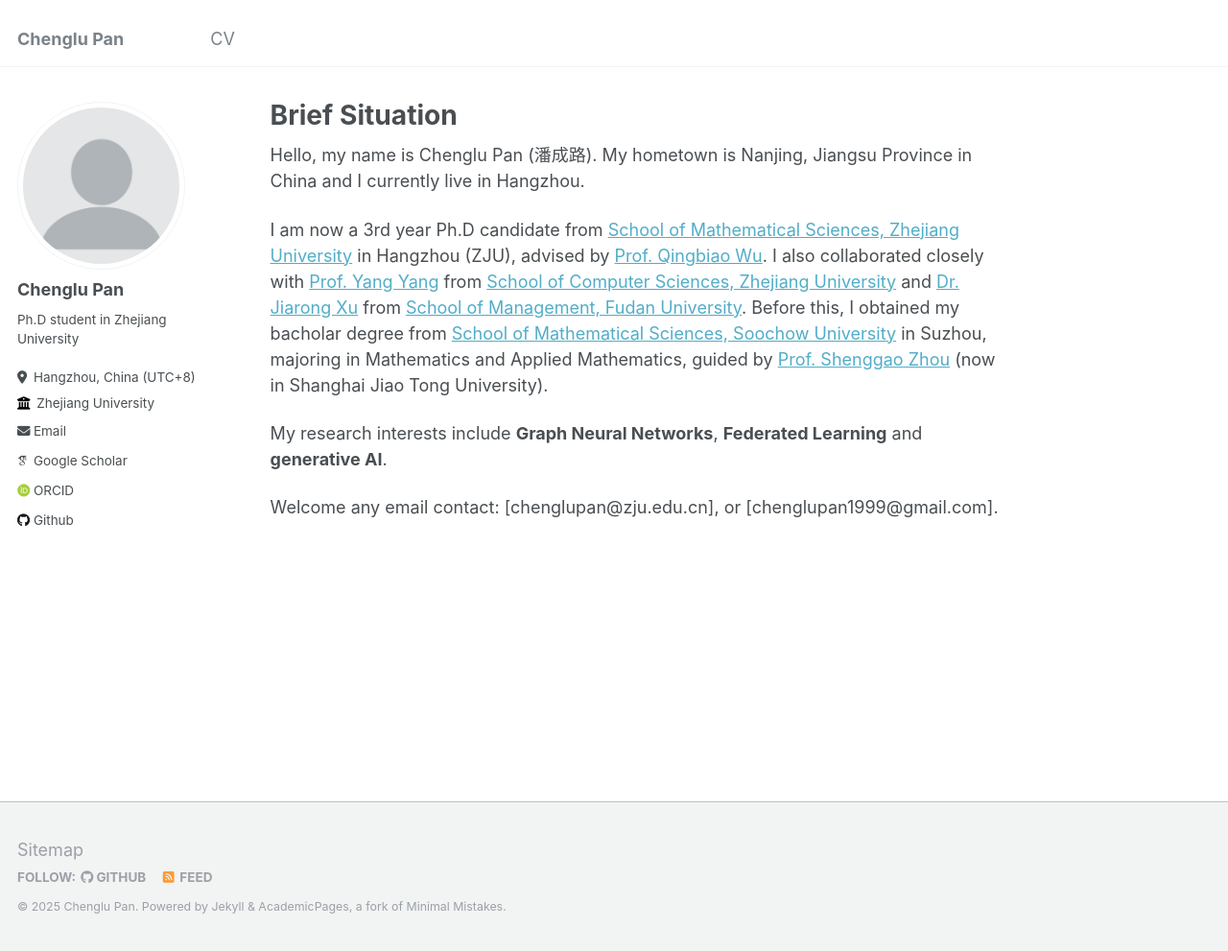
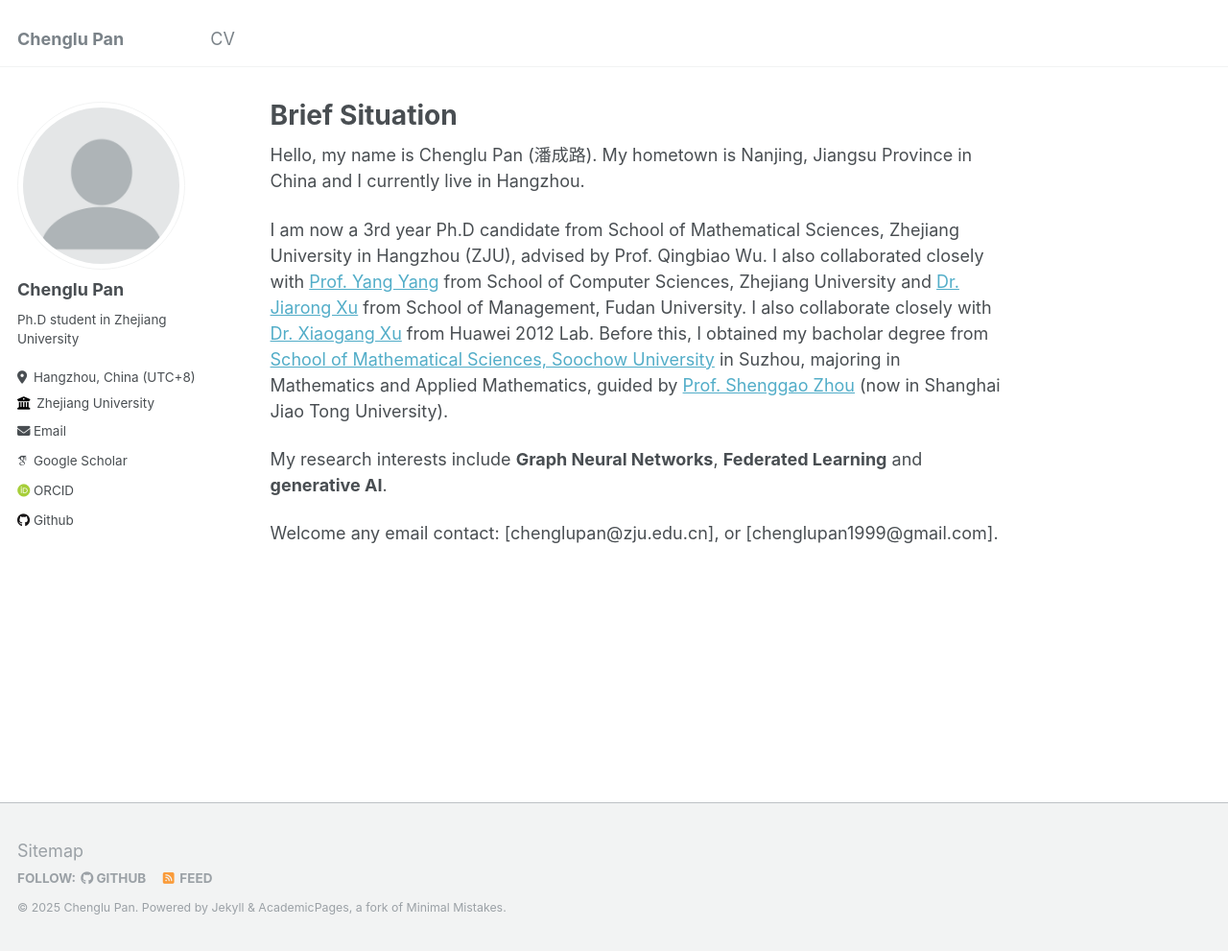
Before and after one commit to Chenglu0426/Chenglu0426.github.io, a Jekyll site: the page built from _pages/about.md, in a window 1280 px wide and 991 px high. Shown: the whole window at 96% size. Built offline with Jekyll 4.4.1, drawn with Linux system fonts in a browser that asks for light colours; some web fonts are replaced.

Commit message:
Update about.md

```diff
--- a/_pages/about.md
+++ b/_pages/about.md
@@ -9,7 +9,7 @@ redirect_from:
 
 Hello, my name is Chenglu Pan (潘成路). My hometown is Nanjing, Jiangsu Province in China and I currently live in Hangzhou.
 
-I am now a 3rd year Ph.D candidate from [School of Mathematical Sciences, Zhejiang University](www.math.zju.edu.cn) in Hangzhou (ZJU), advised by [Prof. Qingbiao Wu](https://person.zju.edu.cn/en/0085412). I also collaborated closely with [Prof. Yang Yang](https://yangy.org) from [School of Computer Sciences, Zhejiang University](http://www.cs.zju.edu.cn/csen/) and [Dr. Jiarong Xu](https://galina0217.github.io) from [School of Management, Fudan University](https://www.fdsm.fudan.edu.cn/AboutUs/index.aspx). Before this, I obtained my bacholar degree from [School of Mathematical Sciences, Soochow University](https://math.suda.edu.cn/) in Suzhou, majoring in Mathematics and Applied Mathematics, guided by [Prof. Shenggao Zhou](https://math.sjtu.edu.cn/faculty/sgzhou) (now in Shanghai Jiao Tong University).
+I am now a 3rd year Ph.D candidate from School of Mathematical Sciences, Zhejiang University in Hangzhou (ZJU), advised by Prof. Qingbiao Wu. I also collaborated closely with [Prof. Yang Yang](https://yangy.org) from School of Computer Sciences, Zhejiang University and [Dr. Jiarong Xu](https://galina0217.github.io) from School of Management, Fudan University. I also collaborate closely with [Dr. Xiaogang Xu](https://xuxiaogang.com/) from Huawei 2012 Lab. Before this, I obtained my bacholar degree from [School of Mathematical Sciences, Soochow University](https://math.suda.edu.cn/) in Suzhou, majoring in Mathematics and Applied Mathematics, guided by [Prof. Shenggao Zhou](https://math.sjtu.edu.cn/faculty/sgzhou) (now in Shanghai Jiao Tong University).
 
 My research interests include **Graph Neural Networks**, **Federated Learning** and **generative AI**.
 
```
